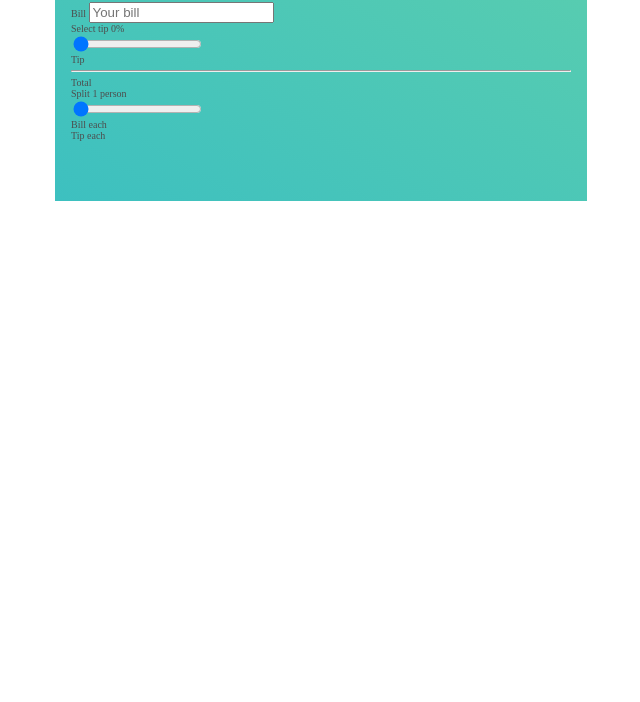
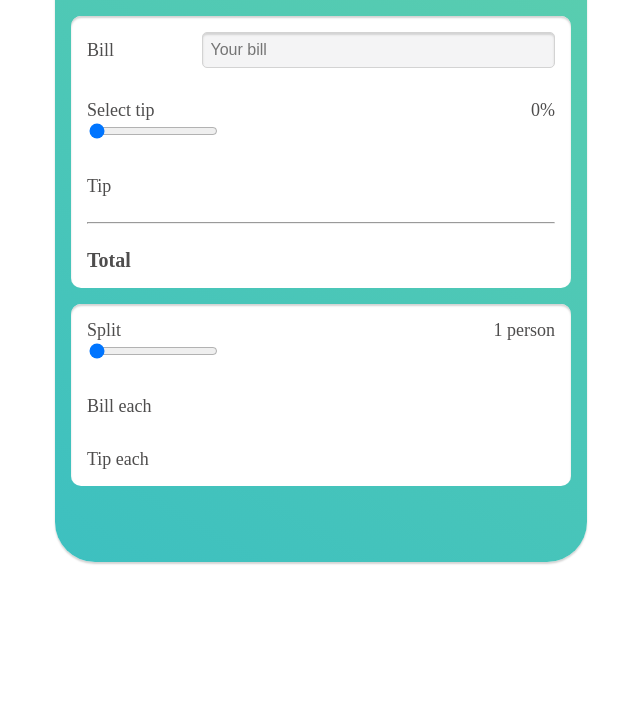
Before and after one commit to jlopenshaw41/tip-calculator, a plain HTML site: page index.html in a window 1280 px wide. Shown: the part 98-800 px from the top of the page, without its empty margins (319-959 px from the left). Drawn offline with Linux system fonts and the light colour scheme.

Commit message:
Added bulk of CSS styling

```diff
--- a/index.html
+++ b/index.html
@@ -11,40 +11,40 @@
         <h1>Quick Tip</h1>
 
         <section>
-            <div>
+            <div class="bill">
                 <label for="yourBill">Bill</label>
                 <input type="number" placeholder="Your bill" id="yourBill">
             </div>
             <div>
-                <div>
+                <div class="space-between">
                     <label for="tipInput">Select tip</label>
                     <span id="tipPercent">0%</span>
                 </div>
                 <input type="range" value="0" id="tipInput"/>
             </div>
-            <div>
+            <div class="space-between">
                 <span>Tip</span>
                 <span id="tipValue"></span>
             </div>
             <hr>
-            <div>
+            <div class="space-between total">
                 <span>Total</span>
                 <span id="totalWithTip"></span>
             </div>
         </section>
         <section>
             <div>
-                <div>
+                <div class="space-between">
                     <label for="splitInput">Split</label>
                     <span id="splitValue">1 person</span>
                 </div>
                 <input type="range" min="1" max="12" value="1" id="splitInput">
             </div>
-            <div>
+            <div class="space-between">
                 <span>Bill each</span>
                 <span id="billEach"></span>
             </div>
-            <div>
+            <div class="space-between">
                 <span>Tip each</span>
                 <span id="tipEach"></span>
             </div>
--- a/style.css
+++ b/style.css
@@ -8,4 +8,58 @@ main {
     margin: 2rem auto;
     background: linear-gradient(30deg, #3dc0c0, #5bceae);
     padding: 3rem 1.6rem 6rem 1.6rem;
+    border-radius: 4rem;
+    box-shadow: 0 2px 2px lightgray;;
 }
+
+h1 {
+    text-align: center;
+    font-size: 3rem;
+    margin: 0;
+    padding-bottom: 3rem;
+}
+
+section {
+    background-color: white;
+    font-size: 1.8rem;
+    margin-bottom: 1.6rem;
+    padding: 0 1.6rem;
+    border-radius: 1rem;
+    box-shadow: inset 0 2px 2px lightgray;
+}
+
+section > div {
+    padding: 1.6rem 0;
+}
+
+.bill {
+    display: flex;
+}
+
+.bill label {
+    flex: 1;
+    align-self: center;
+}
+
+.bill input {
+    flex: 3;
+}
+
+input[type="number"] {
+    background: #f4f4f5;
+    font-size: 1.6rem;
+    border: 1px solid lightgray;
+    border-radius: 0.5rem;
+    padding: 0.8rem 0 0.8rem 0.8rem;
+    box-shadow: inset 0 2px 2px lightgray;
+}
+
+.space-between {
+    display: flex;
+    justify-content: space-between;
+}
+
+.total {
+    font-size: 2rem;
+    font-weight: bolder;
+}
```
